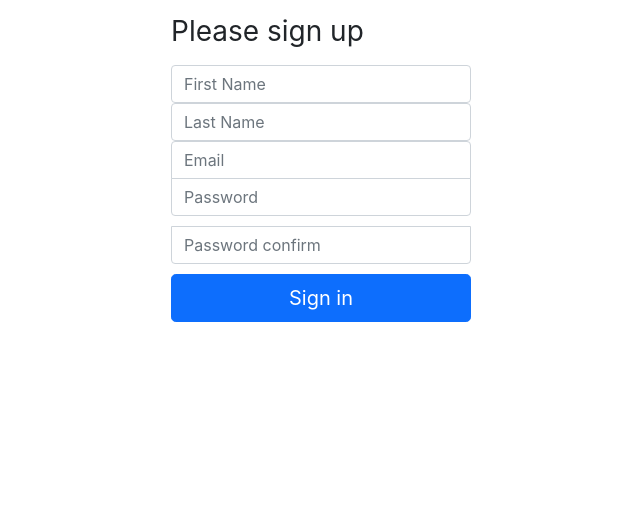
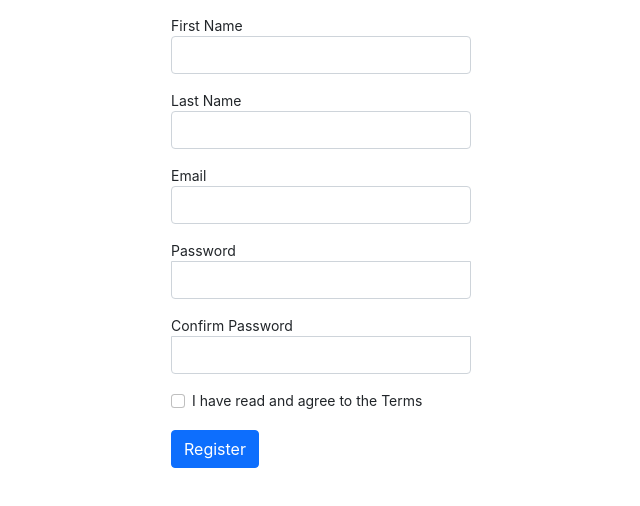
Before and after one commit to nagsamayam/react-example-frontend, a React (Create React App) app: page /register in a window 1280 px wide. Shown: the top 506 px of the page, without its empty margins (319-959 px from the left). Built offline with nearby package versions, Linux system fonts and the light colour scheme.

Commit message:
Integrate React hook form
Add client side and server side form validation for user registration and login

```diff
--- a/package.json
+++ b/package.json
@@ -3,6 +3,7 @@
   "version": "0.1.0",
   "private": true,
   "dependencies": {
+    "@hookform/resolvers": "^2.8.3",
     "@testing-library/jest-dom": "^5.11.4",
     "@testing-library/react": "^11.1.0",
     "@testing-library/user-event": "^12.1.10",
@@ -10,10 +11,12 @@
     "c3": "^0.7.20",
     "react": "^17.0.2",
     "react-dom": "^17.0.2",
+    "react-hook-form": "^7.20.5",
     "react-redux": "^7.2.6",
     "react-router-dom": "^6.0.2",
     "react-scripts": "4.0.3",
-    "web-vitals": "^1.0.1"
+    "web-vitals": "^1.0.1",
+    "yup": "^0.32.11"
   },
   "scripts": {
     "start": "react-scripts start",
--- a/src/pages/Login.jsx
+++ b/src/pages/Login.jsx
@@ -1,35 +1,76 @@
 import axios from "axios";
 import { useState } from "react"
+import { useForm } from 'react-hook-form';
 import { useNavigate } from "react-router-dom";
+import { UserLoginSchema } from "../validationSchemas/user.login.schema";
+import { yupResolver } from '@hookform/resolvers/yup';
 
 const Login = () => {
 
-    const [email, setEmail] = useState('');
-    const [password, setPassword] = useState('');
+    const[loading, setLoading] = useState(false);
     const navigate = useNavigate();
 
-    const handleSubmit = async(e) => {
-        e.preventDefault();
+    const formOptions = { resolver: yupResolver(UserLoginSchema) };
 
-        await axios.post('login', { email, password })
+    const { register, handleSubmit, setError, formState } = useForm(formOptions);
 
-        navigate('/');
+    const { errors } = formState;
+
+    const onSubmit = async(formData) => {
+        setLoading(true);
+
+        await axios.post('login', { email: formData.email, password: formData.password })
+        .then(() => {
+            navigate('/');
+        })
+        .catch((error) => {
+            setLoading(false);
+                const errResponse = error.response;
+
+                if(errResponse.status === 422) {
+                    for (let [field, messages] of Object.entries(errResponse.data.errors)) {
+                        setError(field, { type: 'server', message: messages[0] });
+                    }
+                }
+        })
+
     }
 
     return(
         <>
             <main className="form-signin">
-                <form onSubmit={handleSubmit}>
-                    <h1 className="h3 mb-3 fw-normal">Please sign in</h1>
+                <form onSubmit={handleSubmit(onSubmit)}>
 
-                        <input type="email" className="form-control" placeholder="Email"
-                            onChange={(e) => setEmail(e.target.value)}
+                    <div className="form-group mb-3">
+                        <label>Email</label>
+                        <input
+                            name="email"
+                            type="text"
+                            {...register('email')}
+                            className={`form-control ${errors.email ? 'is-invalid' : ''}`}
+                            autoComplete="off   "
                         />
-                        <input type="password" className="form-control" placeholder="Password"
-                            onChange={(e) => setPassword(e.target.value)}
+                        <div className="invalid-feedback">{errors.email?.message}</div>
+                    </div>
+
+                    <div className="form-group mb-3">
+                        <label>Password</label>
+                        <input
+                            name="password"
+                            type="password"
+                            {...register('password')}
+                            className={`form-control ${errors.password ? 'is-invalid' : ''}`}
                         />
+                        <div className="invalid-feedback">{errors.password?.message}</div>
+                    </div>
 
-                    <button type="submit" className="w-100 btn btn-lg btn-primary" >Sign in</button>
+
+
+                    <div className="form-group mb-3">
+                        <button type="submit" disabled={loading} className="btn btn-primary">
+                            {loading ? 'Submitting...' : 'Sigin'}
+                        </button>
+                        </div>
                 </form>
             </main>
         </>
--- a/src/pages/Register.jsx
+++ b/src/pages/Register.jsx
@@ -1,54 +1,130 @@
 import axios from 'axios';
+import '../Login.css';
+import { useForm } from 'react-hook-form';
+import { yupResolver } from '@hookform/resolvers/yup';
+import { useNavigate } from "react-router-dom"
+import {UserRegistrationSchema} from '../validationSchemas/user.registration.schema'
 import { useState } from 'react';
-import '../Login.css';
-import { useNavigate } from "react-router-dom"
+
 
 const Register = () => {
-    const [firstName, setFirstName] = useState('');
-    const [lastName, setLastName] = useState('');
-    const [email, setEmail] = useState('');
-    const [password, setPassword] = useState('');
-    const [passwordConfirm, setPasswordConfirm] = useState('');
-    const navigate = useNavigate()
 
-    const handleSubmit = async (e) => {
-        e.preventDefault();
+    const [loading, setLoading] = useState(false);
+    const navigate = useNavigate();
 
-        await axios.post('register', {
-            first_name: firstName,
-            last_name: lastName,
-            email: email,
-            password: password,
-            password_confirmation: passwordConfirm,
-            role_id: 4
-        });
+    const formOptions = { resolver: yupResolver(UserRegistrationSchema) };
 
-       navigate("/login");
+    const { register, handleSubmit, setError, formState } = useForm(formOptions);
+
+    const { errors } = formState;
+
+    const onSubmit =  async (formData) => {
+            setLoading(true);
+
+            await axios.post('register', {
+                first_name: formData.firstName,
+                last_name: formData.lastName,
+                email: formData.email,
+                password: formData.password,
+                password_confirmation: formData.passwordConfirmation,
+                role_id: 4
+            }).then((response) => {
+                navigate("/login");
+            }).catch((error) => {
+                setLoading(false);
+                const errResponse = error.response;
+
+                if(errResponse.status === 422) {
+                    for (let [field, messages] of Object.entries(errResponse.data.errors)) {
+                        setError(field, { type: 'server', message: messages[0] });
+                    }
+                }
+            });
     }
 
     return(
         <>
             <main className="form-signin">
-                <form onSubmit={handleSubmit}>
-                    <h1 className="h3 mb-3 fw-normal">Please sign up</h1>
+                <form onSubmit={handleSubmit(onSubmit)}>
+                    <div className="form-group mb-3">
+                        <label>First Name</label>
+                        <input
+                            name="firstName"
+                            type="text"
+                            {...register('firstName')}
+                            className={`form-control ${errors.firstName ? 'is-invalid' : ''}`}
+                        />
+                        <div className="invalid-feedback">{errors.firstName?.message}</div>
+                    </div>
 
-                        <input type="text" className="form-control" placeholder="First Name"
-                            onChange={(e) => setFirstName(e.target.value)}
+                    <div className="form-group mb-3">
+                        <label>Last Name</label>
+                        <input
+                            name="lastName"
+                            type="text"
+                            {...register('lastName')}
+                            className={`form-control ${errors.lastName ? 'is-invalid' : ''}`}
                         />
-                        <input type="text" className="form-control" placeholder="Last Name"
-                            onChange={(e) => setLastName(e.target.value)}
+                        <div className="invalid-feedback">{errors.lastName?.message}</div>
+                    </div>
+
+                    <div className="form-group mb-3">
+                        <label>Email</label>
+                        <input
+                            name="email"
+                            type="text"
+                            {...register('email')}
+                            className={`form-control ${errors.email ? 'is-invalid' : ''}`}
                         />
-                        <input type="email" className="form-control" placeholder="Email"
-                            onChange={(e) => setEmail(e.target.value)}
+                        <div className="invalid-feedback">{errors.email?.message}</div>
+                    </div>
+
+                    <div className="form-group mb-3">
+                        <label>Password</label>
+                        <input
+                            name="password"
+                            type="password"
+                            {...register('password')}
+                            className={`form-control ${errors.password ? 'is-invalid' : ''}`}
                         />
-                        <input type="password" className="form-control" placeholder="Password"
-                            onChange={(e) => setPassword(e.target.value)}
+                        <div className="invalid-feedback">{errors.password?.message}</div>
+                    </div>
+
+                    <div className="form-group mb-3">
+                        <label>Confirm Password</label>
+                        <input
+                            name="passwordConfirmation"
+                            type="password"
+                            {...register('passwordConfirmation')}
+                            className={`form-control ${
+                            errors.passwordConfirmation ? 'is-invalid' : ''
+                            }`}
                         />
-                        <input type="password" className="form-control" placeholder="Password confirm"
-                            onChange={(e) => setPasswordConfirm(e.target.value)}
+                        <div className="invalid-feedback">
+                            {errors.passwordConfirmation?.message}
+                        </div>
+                    </div>
+
+                    <div className="form-group form-check mb-3">
+                        <input
+                            name="acceptTerms"
+                            type="checkbox"
+                            {...register('acceptTerms')}
+                            className={`form-check-input ${
+                            errors.acceptTerms ? 'is-invalid' : ''
+                            }`}
                         />
+                        <label htmlFor="acceptTerms" className="form-check-label">
+                            I have read and agree to the Terms
+                        </label>
+                        <div className="invalid-feedback">{errors.acceptTerms?.message}</div>
+                    </div>
 
-                    <button type="submit" className="w-100 btn btn-lg btn-primary" >Sign in</button>
+                    <div className="form-group mb-3">
+                        <button type="submit" disabled={loading} className="btn btn-primary">
+                            {loading ? 'Submitting...' : 'Register'}
+                        </button>
+                    </div>
                 </form>
             </main>
         </>
--- /dev/null
+++ b/src/validationSchemas/user.login.schema.js
@@ -0,0 +1,8 @@
+import * as Yup from 'yup';
+
+export const UserLoginSchema = Yup.object().shape({
+    email: Yup.string()
+                .required('Enter Email')
+                .email('Enter valid email'),
+    password: Yup.string().required('Enter password'),
+})
--- /dev/null
+++ b/src/validationSchemas/user.registration.schema.js
@@ -0,0 +1,19 @@
+import * as Yup from 'yup';
+
+export const UserRegistrationSchema = Yup.object().shape({
+    firstName: Yup.string()
+                .required('Enter first name')
+                .min(3, 'Use 3 characters are more for your first name '),
+    lastName: Yup.string().required('Enter last name'),
+    email: Yup.string()
+                .required('Enter Email')
+                .email('Enter valid email'),
+    password: Yup.string()
+                .required('Enter a password')
+                .min(8, 'Use 8 characters or more for your password')
+                .max(30, 'Your password should between 6 and 30 characters'),
+    passwordConfirmation: Yup.string()
+                .required('You need to confirm your password')
+                .oneOf([Yup.ref('password'), null], 'Both password should match'),
+    acceptTerms: Yup.bool().oneOf([true], 'Accept Terms is required')
+});
```
Also changed, not shown: 1 other file (tests, documents, lock files or other folders).
